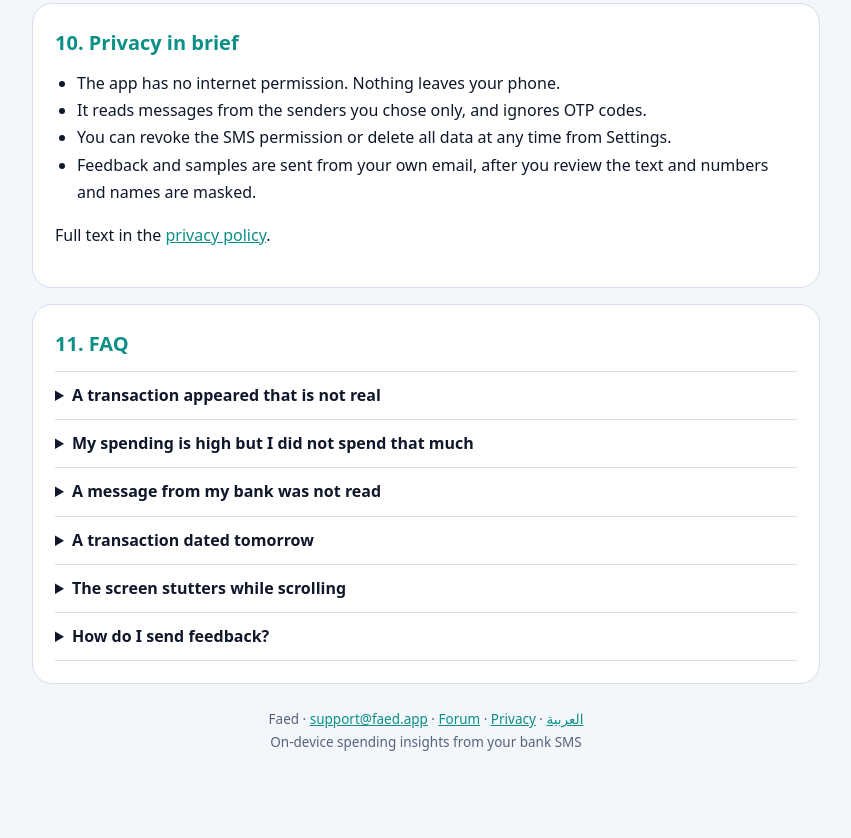
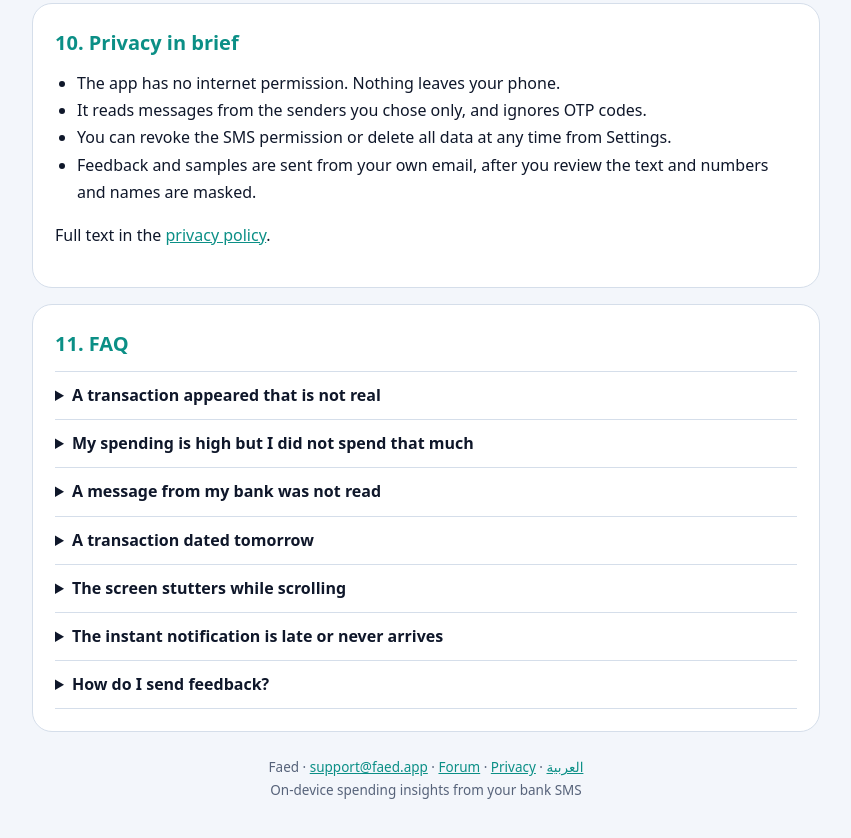
Before and after one commit to waleedklis/faed-site, a plain HTML site: page en/guides/index.html in a window 1280 px wide. Shown: the part 6715-7553 px from the top of the page, without its empty margins (214-1065 px from the left). Before the commit the page ends 7529 px from the top, so only its background shows below. Drawn offline with Linux system fonts and the light colour scheme.

Commit message:
Guides (English): FAQ for late instant notifications

```diff
--- a/en/guides/index.html
+++ b/en/guides/index.html
@@ -274,6 +274,7 @@ figure{margin:14px 0 0}figcaption{color:var(--mut);font-size:13px;margin-top:8px
 <details><summary>A message from my bank was not read</summary><p>A “Messages I could not read” card appears on Home when messages with amounts were not understood, and a warning card when a whole bank has not been understood for more than a week (usually because the bank changed its wording). Share them masked so reading can be updated.</p></details>
 <details><summary>A transaction dated tomorrow</summary><p>Some banks write a wrong date in evening messages. The app corrects it automatically from the message arrival time.</p></details>
 <details><summary>The screen stutters while scrolling</summary><p>From <kbd>Settings → See-through look</kbd> choose “Off”. “Auto” turns it off by itself on mid-range devices.</p></details>
+<details><summary>The instant notification is late or never arrives</summary><p>Some phones (Honor, Huawei, Xiaomi, Oppo and Vivo) stop closed apps to save battery, so the notification waits until you open Faed. In <kbd>Settings → Reminders → Alerts while Faed is closed</kbd> tap “Set up”: one button opens the battery optimisation list, where you set Faed to not optimised; the other opens your phone’s app launch screen, where you let Faed run in the background. On Honor and Huawei: turn off “Manage automatically” for Faed and turn on the three switches under it. Once is enough.</p></details>
 <details><summary>How do I send feedback?</summary><p>From the home screen or <kbd>Settings → Send feedback</kbd>. Your email app opens with a ready message to support@faed.app. Or post your question in the <a href="/en/forum/">forum</a>.</p></details>
 </section>
 
```
